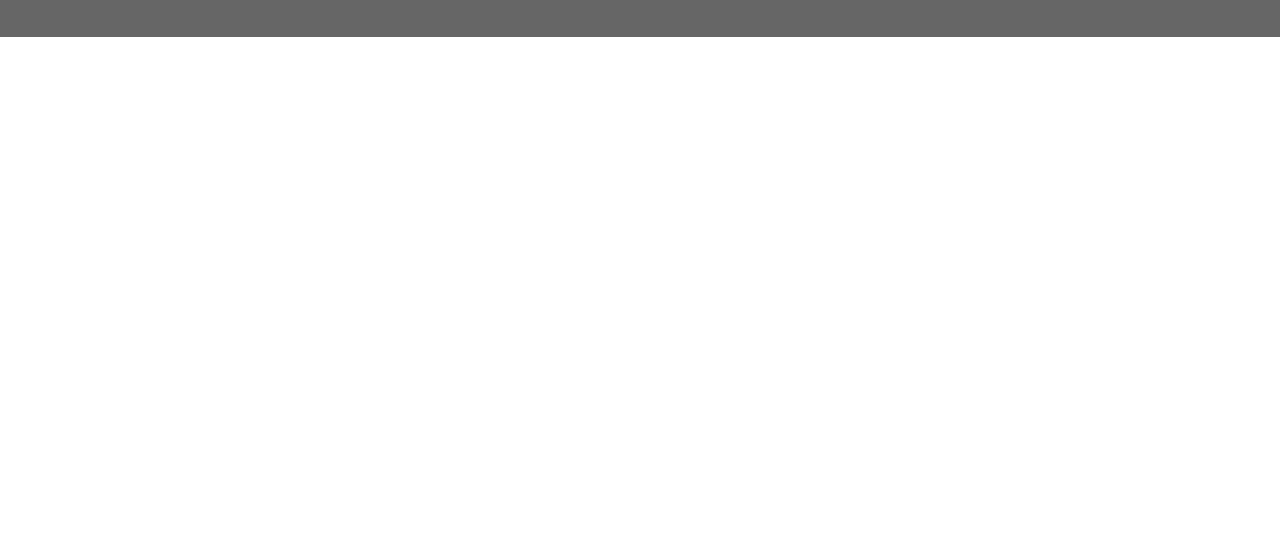
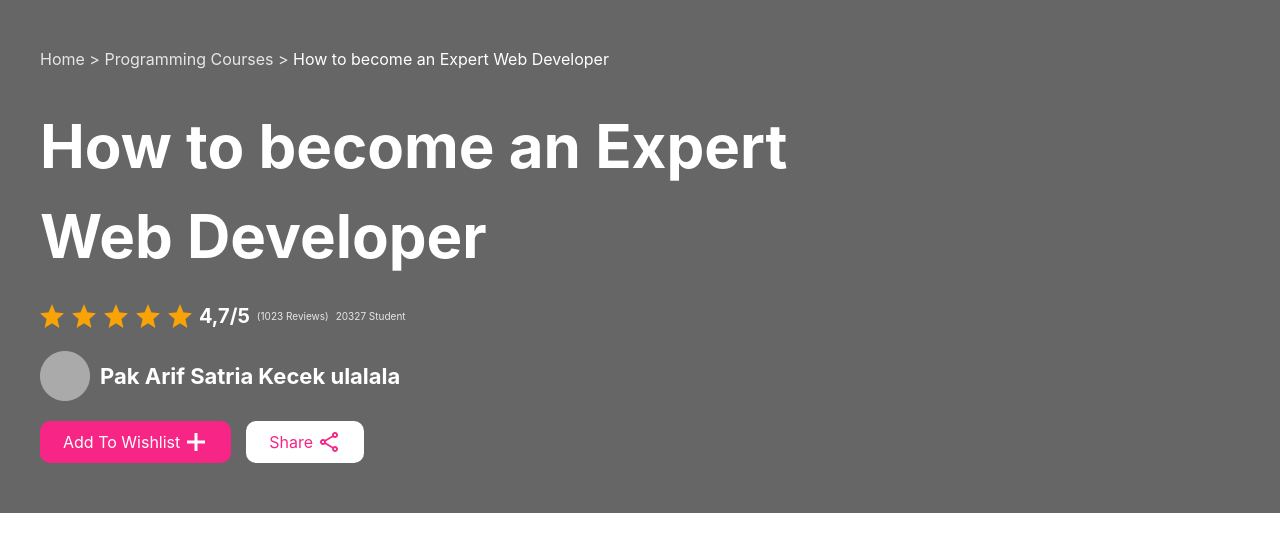
Before and after one commit to hursedhimmatov7-del/GIT4, a website: page src/page3.html in a window 1280 px wide. Shown: the part 85-636 px from the top of the page. Drawn offline with nearby package versions, Linux system fonts and the light colour scheme; files that its build step writes are made by us from their sources.

Commit message:
Section: page3

```diff
--- a/src/page3.html
+++ b/src/page3.html
@@ -25,5 +25,33 @@
             <p class="lg:hidden text-white text-2xl font-bold">☰</p>
         </div>
     </header>
+
+
+    <main>
+        <section class="p-5 bg-[#666666] lg:px-0 px-[10px] pt-[10px] pb-[50px]">
+            <aside class="max-w-[1200px] m-auto flex flex-col gap-[30px]">
+                <div class="lg:flex hidden">
+                    <p class="text-[#E6E6E6]">Home > Programming Courses > <span class="text-[white]">How to become an Expert Web Developer</span></p>
+                </div>
+                <div class="flex flex-col gap-[20px]">
+                    <h1 class="lg:text-[60px] text-[30px] text-[white] font-bold">How to become an Expert <br class="lg:flex hidden"> Web Developer</h1>
+                    <div class="flex gap-[7px] items-center">
+                        <img src="./Rating.png" alt="">
+                        <h1 class="font-bold text-[white] lg:text-[20px]">4,7/5</h1>
+                        <p class="text-[10px] text-[#E6E6E6]">(1023 Reviews)</p>
+                        <p class="text-[10px] text-[#E6E6E6]">20327 Student</p>
+                    </div>
+                    <div class="flex items-center gap-[10px]">
+                        <img src="./Container (1).png" alt="">
+                        <h1 class="font-bold text-[white] text-[22px]">Pak Arif Satria Kecek ulalala</h1>
+                    </div>
+                    <div class="flex lg:flex-row flex-col gap-[15px]">
+                        <button class="flex items-center justify-center gap-[4px] py-[9px] px-[23px] rounded-[10px] bg-[#F72585] text-[white] text-[16px]">Add To Wishlist <img src="./plus.png" alt=""></button>
+                        <button class="flex items-center justify-center gap-[4px] py-[9px] px-[23px] rounded-[10px] bg-[white] text-[#F72585] text-[16px]">Share <img src="./share.png" alt=""></button>
+                    </div>
+                </div>
+            </aside>
+        </section>
+    </main>
 </body>
 </html>
```
Also changed, not shown: src/Container (1).png (added), src/Rating.png (added), src/plus.png (added), src/share.png (added).
